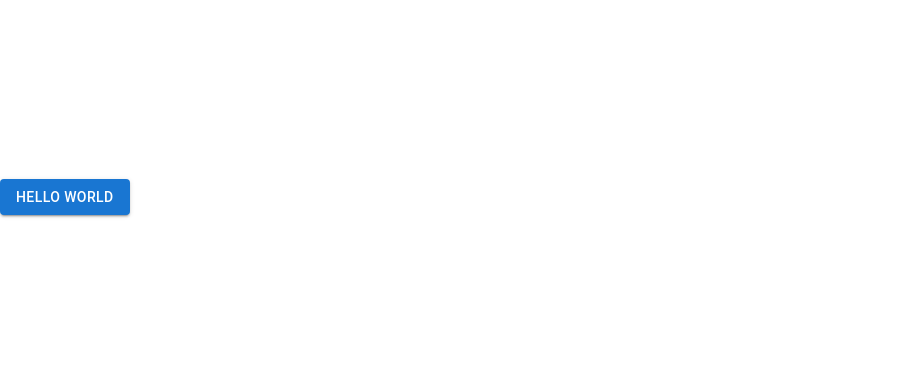
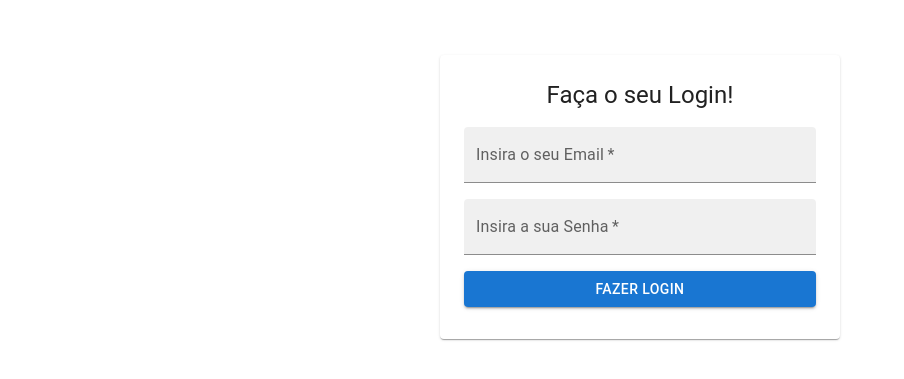
Before and after one commit to kengiiGMs/Sistema-Academico, a React (Vite) app: page / in a window 1280 px wide. Shown: the part 203-582 px from the top of the page, without its empty margins (0-904 px from the left). Built offline with nearby package versions, Linux system fonts and the light colour scheme.

Commit message:
feat(login): Criando o estilo da página login

```diff
--- a/src/pages/Login/index.jsx
+++ b/src/pages/Login/index.jsx
@@ -1,9 +1,32 @@
-import * as React from 'react';
-import Button from '@mui/material/Button';
+import React, { useState } from 'react';
+import { Container, Box, Card, CardContent, Typography, TextField, Button, Stack } from '@mui/material';
 
 const Login = () => {
+    const [email, setEmail] = useState("");
+    const [password, setPassword] = useState("");
+
+    const createHandle = async (e) => {
+        e.preventDefault();
+        alert(`Email = ${email} | Senha = ${password}`);
+    }
+
     return (
-        <Button variant="contained">Hello world</Button>
+        <Container maxWidth={false} sx={{ width: '100vw', height: '100vh' }}>
+            <Box sx={{ width: '100%', height: '100%', display: 'flex', justifyContent: 'center', alignItems: 'center', }}>
+                <Card sx={{ width: { xs: '70vw', sm: '50vw', lg: '30vw' }, p: 1 }}>
+                    <CardContent sx={{ display: 'flex', flexDirection: 'column' }}>
+                        <form onSubmit={createHandle}>
+                            <Stack spacing={{ xs: 1, sm: 2 }}>
+                                <Typography variant="h5" align='center'>Faça o seu Login!</Typography>
+                                <TextField id="email" label="Insira o seu Email" variant="filled" onChange={(e) => { setEmail(e.target.value) }} required />
+                                <TextField id="password" label="Insira a sua Senha" variant="filled" type="password" autoComplete="current-password" onChange={(e) => { setPassword(e.target.value) }} required />
+                                <Button variant="contained" type="submit">Fazer Login</Button>
+                            </Stack>
+                        </form>
+                    </CardContent>
+                </Card>
+            </Box>
+        </Container>
     )
 }
 
```
